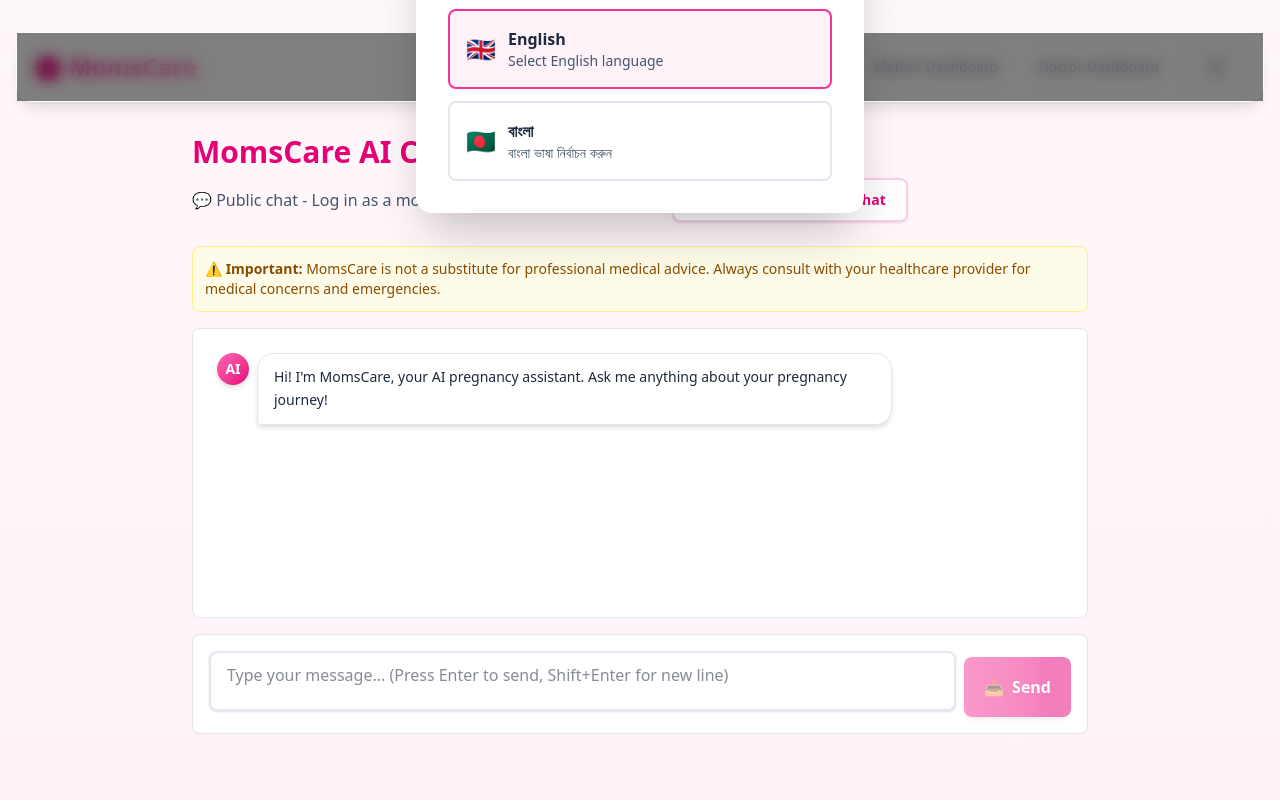
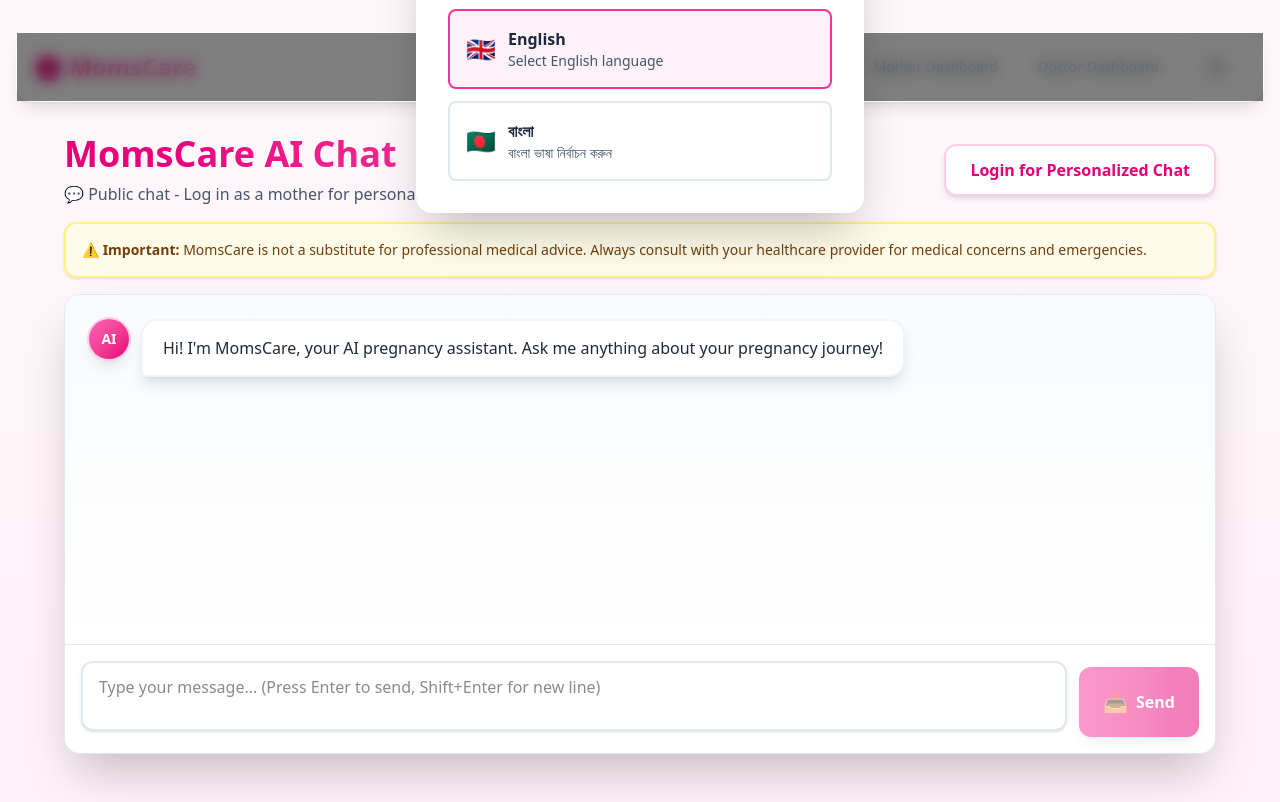
Before and after one commit to dev-fuadhasan/buildathon, a Next.js app: page /chat in a window 1280 px wide. Built offline with nearby package versions, Linux system fonts and the light colour scheme.

Commit message:
Major UI/UX redesign: Improved chat interface, added missing Bangla translations, enhanced overall design quality

```diff
--- a/app/chat/page.tsx
+++ b/app/chat/page.tsx
@@ -91,38 +91,42 @@ export default function ChatPage() {
 
   return (
     <Layout>
-      <div className="flex flex-col h-[calc(100vh-200px)] max-w-4xl mx-auto">
+      <div className="flex flex-col h-[calc(100vh-180px)] max-w-6xl mx-auto gap-4">
         {/* Header */}
-        <div className="mb-6">
-          <h1 className="text-3xl font-bold text-pink-600 mb-2">{t.chat.title}</h1>
-          <div className="flex items-center gap-4">
+        <div className="flex items-center justify-between">
+          <div>
+            <h1 className="text-4xl font-bold bg-gradient-to-r from-pink-600 to-pink-500 bg-clip-text text-transparent mb-2">
+              {t.chat.title}
+            </h1>
             <p className="text-slate-600">
               {isMother ? `✨ ${t.chat.personalized}` : `💬 ${t.chat.public}`}
             </p>
+          </div>
           {!isMother && (
-              <Link href="/mother/login" className="btn-secondary text-sm">
+            <Link href="/mother/login" className="btn-secondary">
               {t.common.login} {lang === "bn" ? "ব্যক্তিগতকৃত চ্যাটের জন্য" : "for Personalized Chat"}
             </Link>
           )}
         </div>
-        </div>
 
         {/* Safety Disclaimer */}
-        <div className="mb-4 rounded-lg bg-yellow-50 border border-yellow-200 p-3">
-          <p className="text-sm text-yellow-800">
+        <div className="rounded-xl bg-gradient-to-r from-yellow-50 to-amber-50 border-2 border-yellow-200 p-4 shadow-sm">
+          <p className="text-sm text-yellow-900 font-medium">
             ⚠️ <strong>{lang === "bn" ? "গুরুত্বপূর্ণ:" : "Important:"}</strong> {t.chat.disclaimer}
           </p>
         </div>
 
-        {/* Chat Messages */}
-        <div className="flex-1 overflow-y-auto rounded-lg border border-slate-200 bg-white p-6 space-y-4 mb-4">
+        {/* Main Chat Container */}
+        <div className="flex-1 flex flex-col min-h-0 bg-white rounded-2xl shadow-2xl border border-slate-200 overflow-hidden">
+          {/* Chat Messages - Large Section */}
+          <div className="flex-1 overflow-y-auto p-6 space-y-4 bg-gradient-to-b from-slate-50 to-white">
             {messages.map((msg, idx) => (
               <ChatBubble key={idx} role={msg.role} content={msg.content} />
             ))}
             {loading && (
-            <div className="flex items-center gap-2 text-slate-500">
-              <div className="animate-pulse">💭</div>
-              <span className="text-sm">
+              <div className="flex items-center gap-3 text-slate-500">
+                <div className="animate-pulse text-2xl">💭</div>
+                <span className="text-sm font-medium">
                   {lang === "bn" ? "MomsCare চিন্তা করছে..." : "MomsCare is thinking..."}
                 </span>
               </div>
@@ -132,19 +136,21 @@ export default function ChatPage() {
 
           {/* Upload Message */}
           {uploadMessage && (
-          <div className={`rounded-lg p-3 mb-2 ${
+            <div className={`mx-4 mb-2 rounded-lg p-3 ${
               uploadMessage.includes("✅")
                 ? "bg-green-50 text-green-800 border border-green-200"
                 : "bg-red-50 text-red-800 border border-red-200"
             }`}>
-            {uploadMessage}
+              <p className="text-sm font-medium">{uploadMessage}</p>
             </div>
           )}
 
-        {/* Chat Input */}
-        <div className="rounded-lg border border-slate-200 bg-white p-4">
+          {/* Input Section - Compact */}
+          <div className="border-t border-slate-200 bg-white p-4">
             <ChatInput onSend={sendMessage} disabled={loading} />
+            {/* Prescription Upload - Small, Collapsible */}
             {isMother && (
+              <div className="mt-3 pt-3 border-t border-slate-100">
                 <ChatPrescriptionUpload
                   onUpload={async (file) => {
                     setUploadMessage("");
@@ -170,7 +176,9 @@ export default function ChatPage() {
                   }}
                   disabled={loading}
                 />
+              </div>
             )}
+          </div>
         </div>
       </div>
     </Layout>
--- a/app/globals.css
+++ b/app/globals.css
@@ -19,23 +19,23 @@ body {
 }
 
 .btn-primary {
-  @apply rounded-lg bg-gradient-to-r from-pink-500 to-pink-600 px-5 py-2.5 font-semibold text-white transition-all duration-200 hover:from-pink-600 hover:to-pink-700 focus:ring-2 focus:ring-pink-300 shadow-md hover:shadow-lg disabled:opacity-50 disabled:cursor-not-allowed;
+  @apply rounded-xl bg-gradient-to-r from-pink-500 to-pink-600 px-6 py-3 font-semibold text-white transition-all duration-200 hover:from-pink-600 hover:to-pink-700 focus:ring-2 focus:ring-pink-300 focus:ring-offset-2 shadow-lg hover:shadow-xl disabled:opacity-50 disabled:cursor-not-allowed transform hover:scale-105 active:scale-95;
 }
 
 .btn-secondary {
-  @apply rounded-lg bg-white px-5 py-2.5 font-semibold text-pink-600 border-2 border-pink-200 transition-all duration-200 hover:bg-pink-50 hover:border-pink-300 focus:ring-2 focus:ring-pink-200 shadow-sm hover:shadow-md disabled:opacity-50 disabled:cursor-not-allowed;
+  @apply rounded-xl bg-white px-6 py-3 font-semibold text-pink-600 border-2 border-pink-200 transition-all duration-200 hover:bg-pink-50 hover:border-pink-300 focus:ring-2 focus:ring-pink-200 focus:ring-offset-2 shadow-md hover:shadow-lg disabled:opacity-50 disabled:cursor-not-allowed transform hover:scale-105 active:scale-95;
 }
 
 .input {
-  @apply w-full rounded-lg border-2 border-slate-200 bg-white px-4 py-2.5 shadow-sm transition-all duration-200 focus:border-pink-400 focus:outline-none focus:ring-2 focus:ring-pink-100 hover:border-slate-300;
+  @apply w-full rounded-xl border-2 border-slate-200 bg-white px-4 py-3 shadow-sm transition-all duration-200 focus:border-pink-400 focus:outline-none focus:ring-2 focus:ring-pink-100 hover:border-slate-300 text-base;
 }
 
 .input:disabled {
-  @apply bg-slate-50 cursor-not-allowed;
+  @apply bg-slate-50 cursor-not-allowed opacity-60;
 }
 
 .card {
-  @apply rounded-2xl p-6 bg-white/90 backdrop-blur-md border border-white/60 shadow-xl;
+  @apply rounded-2xl p-6 bg-white border-2 border-slate-100 shadow-xl;
 }
 
 /* Smooth scrolling */
--- a/components/ChatBubble.tsx
+++ b/components/ChatBubble.tsx
@@ -8,17 +8,17 @@ type Props = {
 export default function ChatBubble({ role, content }: Props) {
   const isUser = role === "user";
   return (
-    <div className={`flex gap-2 ${isUser ? "justify-end" : "justify-start"} items-start`}>
+    <div className={`flex gap-3 ${isUser ? "justify-end" : "justify-start"} items-start mb-4`}>
       {!isUser && (
-        <div className="flex-shrink-0 w-8 h-8 rounded-full bg-gradient-to-br from-pink-400 to-pink-600 flex items-center justify-center text-white font-bold text-sm shadow-md">
+        <div className="flex-shrink-0 w-10 h-10 rounded-full bg-gradient-to-br from-pink-400 to-pink-600 flex items-center justify-center text-white font-bold text-sm shadow-lg ring-2 ring-pink-200">
           AI
         </div>
       )}
       <div
-        className={`max-w-[75%] whitespace-pre-wrap rounded-2xl px-4 py-3 text-sm leading-relaxed shadow-md transition-all ${
+        className={`max-w-[80%] md:max-w-[70%] whitespace-pre-wrap rounded-2xl px-5 py-3.5 text-base leading-relaxed shadow-lg transition-all ${
           isUser
             ? "bg-gradient-to-br from-pink-500 to-pink-600 text-white rounded-br-sm"
-            : "bg-white text-slate-800 border border-slate-200 rounded-bl-sm"
+            : "bg-white text-slate-800 border-2 border-slate-100 rounded-bl-sm"
         }`}
       >
         <div className="prose prose-sm max-w-none">
@@ -28,7 +28,7 @@ export default function ChatBubble({ role, content }: Props) {
         </div>
       </div>
       {isUser && (
-        <div className="flex-shrink-0 w-8 h-8 rounded-full bg-gradient-to-br from-blue-400 to-blue-600 flex items-center justify-center text-white font-bold text-sm shadow-md">
+        <div className="flex-shrink-0 w-10 h-10 rounded-full bg-gradient-to-br from-blue-400 to-blue-600 flex items-center justify-center text-white font-bold text-sm shadow-lg ring-2 ring-blue-200">
           You
         </div>
       )}
--- a/components/ChatInput.tsx
+++ b/components/ChatInput.tsx
@@ -28,10 +28,10 @@ export default function ChatInput({ onSend, disabled }: Props) {
   };
 
   return (
-    <div className="flex gap-2 items-end">
-      <div className="flex-1">
+    <div className="flex gap-3 items-end">
+      <div className="flex-1 relative">
         <textarea
-          className="input resize-none min-h-[60px] max-h-[120px]"
+          className="input resize-none min-h-[70px] max-h-[150px] pr-12 text-base"
           placeholder={lang === "bn"
             ? "আপনার বার্তা টাইপ করুন... (প্রেরণ করতে Enter, নতুন লাইনের জন্য Shift+Enter)"
             : `${t.chat.placeholder} (Press Enter to send, Shift+Enter for new line)`}
@@ -50,18 +50,18 @@ export default function ChatInput({ onSend, disabled }: Props) {
       <button
         onClick={handleSend}
         disabled={sending || disabled || !value.trim()}
-        className="btn-primary px-6 py-3 h-[60px] flex items-center justify-center"
+        className="btn-primary px-8 py-3.5 h-[70px] flex items-center justify-center min-w-[120px] shadow-lg hover:shadow-xl transition-all"
         title="Send message (Enter)"
       >
         {sending ? (
           <span className="flex items-center gap-2">
-            <span className="animate-spin">⏳</span>
-            <span>{lang === "bn" ? "প্রেরণ করা হচ্ছে..." : "Sending..."}</span>
+            <span className="animate-spin text-xl">⏳</span>
+            <span className="font-semibold">{lang === "bn" ? "প্রেরণ..." : "Sending..."}</span>
           </span>
         ) : (
           <span className="flex items-center gap-2">
-            <span>📤</span>
-            <span>{t.chat.send}</span>
+            <span className="text-xl">📤</span>
+            <span className="font-semibold">{t.chat.send}</span>
           </span>
         )}
       </button>
--- a/components/DashboardCard.tsx
+++ b/components/DashboardCard.tsx
@@ -9,12 +9,16 @@ type Props = PropsWithChildren<{
 
 export default function DashboardCard({ title, action, children }: Props) {
   return (
-    <div className="card space-y-3">
-      <div className="flex items-center justify-between">
-        <h3 className="text-lg font-semibold">{title}</h3>
+    <div className="rounded-2xl bg-white border-2 border-slate-100 shadow-xl p-6 space-y-4">
+      <div className="flex items-center justify-between border-b border-slate-200 pb-3">
+        <h3 className="text-xl font-bold bg-gradient-to-r from-pink-600 to-pink-500 bg-clip-text text-transparent">
+          {title}
+        </h3>
         {action}
       </div>
-      {children}
+      <div className="space-y-4">
+        {children}
+      </div>
     </div>
   );
 }
--- a/lib/i18n.ts
+++ b/lib/i18n.ts
@@ -26,6 +26,7 @@ export const translations = {
       filter: "Filter",
       close: "Close",
       home: "Home",
+      pleaseLogin: "Please log in to continue.",
     },
     // Homepage
     home: {
@@ -207,6 +208,7 @@ export const translations = {
       filter: "ফিল্টার",
       close: "বন্ধ",
       home: "হোম",
+      pleaseLogin: "অনুগ্রহ করে লগইন করুন।",
     },
     // Homepage
     home: {
```
Also changed, not shown: app/mother/dashboard/page.tsx (+21 -17 lines), components/ChatPrescriptionUpload.tsx (+13 -16 lines). Lines whose indentation alone changed are shown as unchanged.
